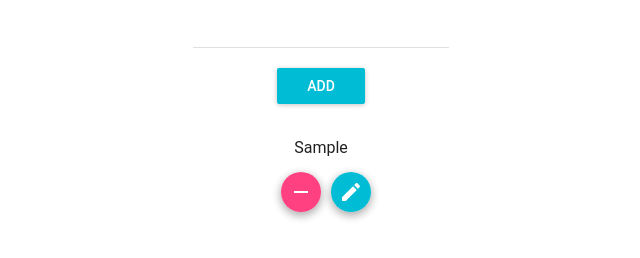
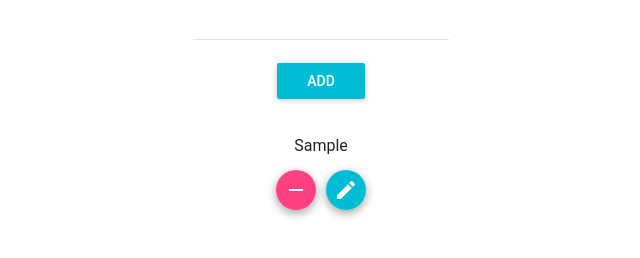
Before and after one commit to termoxin/todo, a React app: page / in a window 1280 px wide. Both pictures are taken after typing "Sample" into the empty fields and a click on the button "ADD". Shown: the whole page, without its empty margins (319-959 px from the left). Built offline with nearby package versions, Linux system fonts and the light colour scheme.

Commit message:
Minified files, added style.css

```diff
--- /dev/null
+++ b/src/assets/style.css
@@ -0,0 +1,22 @@
+body {
+	margin:0;
+	padding:0;
+}
+.button {
+	margin: 15px;
+}
+.through {
+	text-decoration: 'line-through';
+}
+.control-button {
+	margin-right:10px;
+}
+.container {
+	width: 100%;
+	height: 100%;
+	display: flex;
+	justify-content: center;
+	flex-direction: column;
+	align-items: center;
+	text-align: center;
+}
--- a/src/components/Button.js
+++ b/src/components/Button.js
@@ -1,10 +1,6 @@
 import React from 'react';
 import RaisedButton from 'material-ui/RaisedButton';
 import Dialog from 'material-ui/Dialog';
-
-const style = {
-  margin: 12,
-};
 
 class Button extends React.Component {
 	constructor(props) {
@@ -40,7 +36,7 @@
 					label="Add"
 					onClick={this.handleClick}
 					primary={true}
-					style={style}
+					className="button"
 				/>
 				<Dialog
 		          title="You did not enter the title of the note, or the note is very short."
--- a/src/components/TodoList.js
+++ b/src/components/TodoList.js
@@ -20,9 +20,7 @@
 		}
 	}
 	render() {
-		let style = {
-				textDecoration: 'line-through'
-			}
+		let style = {textDecoration: 'line-through'}
 		let visible = this.props.todos.map((todo,index) => (
 			    	<div>
 				    	<ListItem
@@ -32,10 +30,10 @@
 					    	style={todo.completed ? style : null}
 				    	/>
 				    	{this.handleEdit(todo.isEdit, todo.text, todo.id)}
-				    	<FloatingActionButton style={{marginLeft: 10}} secondary={true} mini={true}>
+				    	<FloatingActionButton className="control-button" secondary={true} mini={true}>
 							<ContentRemove onClick={() => {this.props.delete(todo.id)}}/>
 						</FloatingActionButton>
-						<FloatingActionButton style={{marginLeft: 10}} mini={true}>
+						<FloatingActionButton class="control-button" mini={true}>
 							<ContentEdit onClick={() => {this.props.edit(todo.id)}} />
 						</FloatingActionButton>
 			    	</div>
--- a/src/containers/App.js
+++ b/src/containers/App.js
@@ -12,21 +12,11 @@
 import MuiThemeProvider from 'material-ui/styles/MuiThemeProvider'
 import IconButton from 'material-ui/IconButton';
 
-const style = {
-	width: '100%',
-	height: '100%',
-	display: 'flex',
-	justifyContent: 'center',
-	flexDirection: 'column',
-	alignItems: 'center',
-	textAlign: 'center'
-}
-
 class App extends Component {
 	render() {
 		let {onAddTodo, onTodoComplete, todos, onDeleteTodo, onEditTodo, onapplyEditingTodo} = this.props;
 		return(
-			<div style={style}>
+			<div className="container">
 				<div>
 					<MuiThemeProvider>
 						<Input add={onAddTodo}/>
--- a/src/index.js
+++ b/src/index.js
@@ -4,12 +4,13 @@
 import { createStore } from 'redux'
 import allReducers from './reducers/index'
 import App from './containers/App'
+import style from './assets/style.css'
 
 const store = createStore(allReducers);
 
 ReactDOM.render(
 	<Provider store={store}>
-		<App />
+		<App style={style} />
 	</Provider>,
 	document.getElementById('root')
 );
--- a/webpack.config.js
+++ b/webpack.config.js
@@ -30,8 +30,8 @@
         ]
     },
     plugins: [
-        // new webpack.optimize.UglifyJsPlugin(),
-        // new ExtractTextPlugin("styles.css"),
+        new webpack.optimize.UglifyJsPlugin(),
+        new ExtractTextPlugin("style.css"),
         new HtmlWebpackPlugin({
             title: 'App',
             template: path.join(__dirname, 'src', 'assets', 'template.html'),
```
Also changed, not shown: build/index.html, build/style.css (added), 1 other file.
